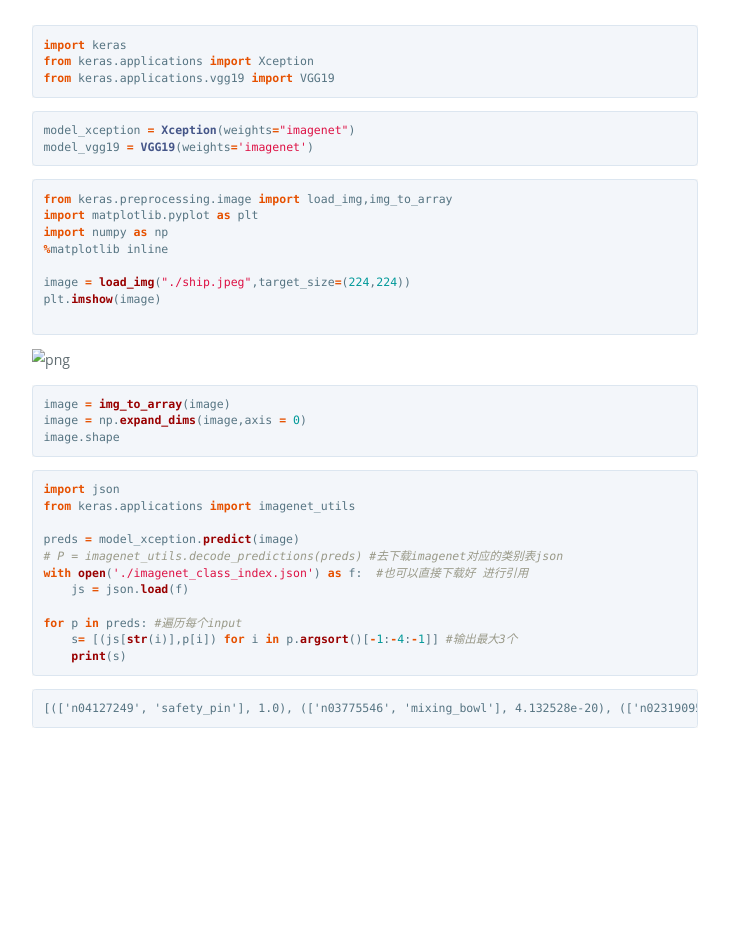
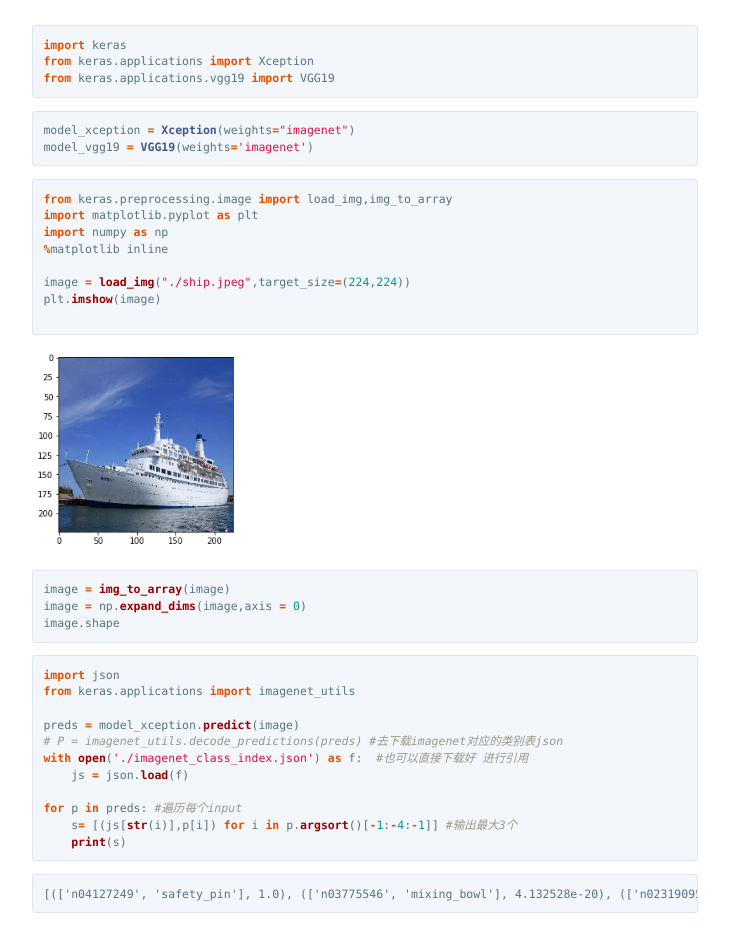
Before and after one commit to whiterr/whiterr.github.io, a Jekyll site: the page built from _posts/2020-4-11-imagenet迁移学习图片分类示例.md, in a window 1280 px wide and 1274 px high. Shown: the part 309-1261 px from the top of the window, without its empty margins (275-1004 px from the left). Built offline with Jekyll 4.4.1, drawn with Linux system fonts in a browser that asks for light colours; some web fonts are replaced; our own code applies the rules of GitHub Pages for plain Markdown files.

Commit message:
Update 2020-4-11-imagenet迁移学习图片分类示例.md

````diff
--- a/_posts/2020-4-11-imagenet迁移学习图片分类示例.md
+++ b/_posts/2020-4-11-imagenet迁移学习图片分类示例.md
@@ -23,7 +23,7 @@ plt.imshow(image)
 ```
 
 
-![png](../images/transfer_learning_examples/output_2_1.png)
+![png](https://whiterr.github.io/images/transfer_learning_examples/output_2_1.png)
 
 
 
````
